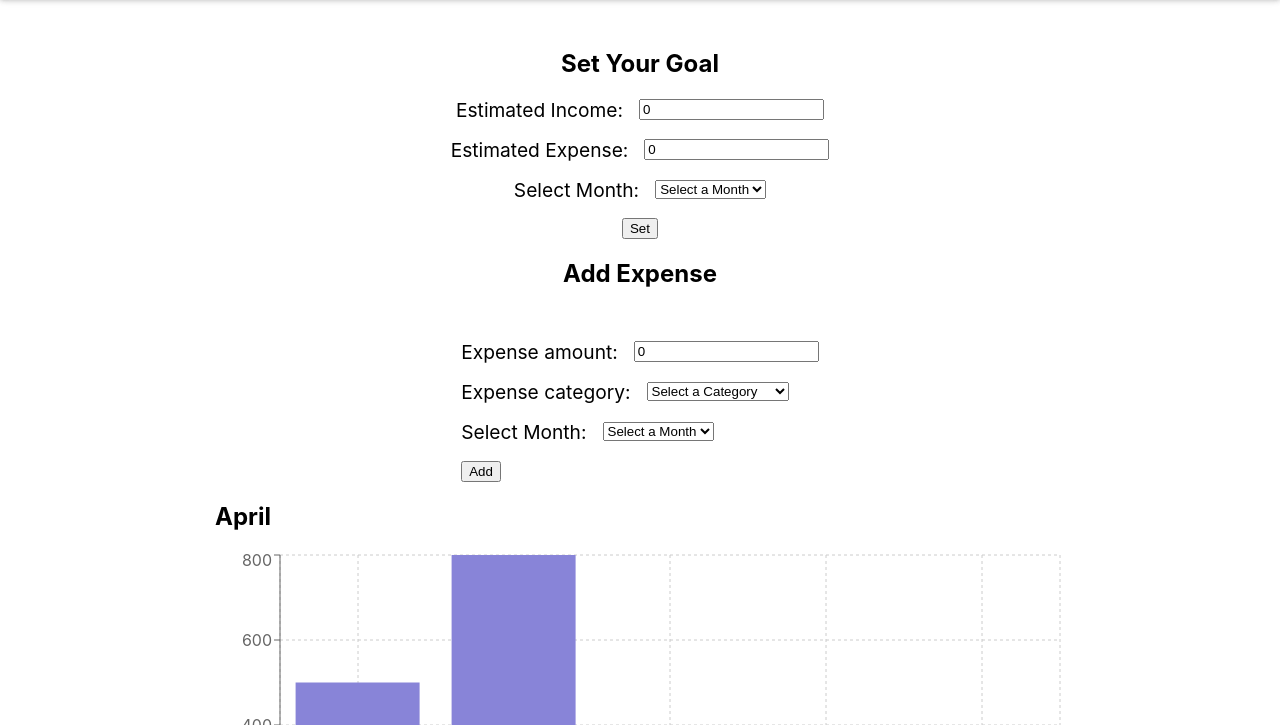
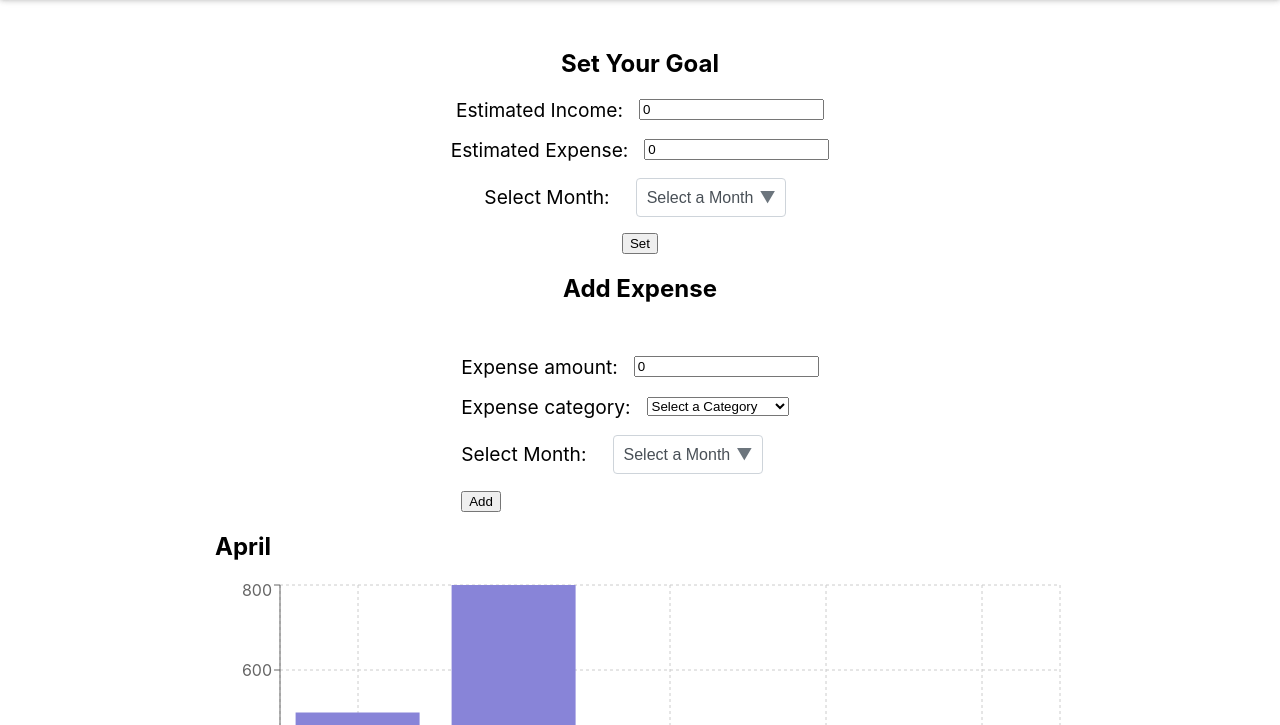
Before and after one commit to parth-paghdal-132/frugal-friend, a React app: page /Tracking in a window 1280 px wide. Shown: the part 75-800 px from the top of the page. Built offline with nearby package versions, Linux system fonts and the light colour scheme.

Commit message:
update css for button and dropdown menu

```diff
--- a/src/App.css
+++ b/src/App.css
@@ -28,3 +28,37 @@
     margin-right: 1rem;
     font-size: 1.2rem;
   }
+
+  .select-container {
+    position: relative;
+    width: 150px;
+    margin: 0 10px;
+  }
+
+  .select-container select {
+    display: block;
+    width: 100%;
+    padding: 10px;
+    border: 1px solid #ced4da;
+    border-radius: 4px;
+    background-color: white;
+    font-size: 16px;
+    color: #495057;
+    appearance: none;
+    outline: none;
+    cursor: pointer;
+  }
+
+  .select-container select::-ms-expand {
+    display: none;
+  }
+
+  .select-container::after {
+    content: '\25BC';
+    position: absolute;
+    top: 50%;
+    right: 10px;
+    transform: translateY(-50%);
+    color: #6c757d;
+    pointer-events: none;
+  }
--- a/src/Components/Tracking.js
+++ b/src/Components/Tracking.js
@@ -91,11 +91,10 @@ const Tracking = () => {
 
         <div className="form-input">
           <label htmlFor="month-selection">Select Month:</label>
-          <select
+          <div className="select-container"><select
             id="month-selection"
             value={selectedMonth}
-            onChange={handleMonthChange}
-          >
+            onChange={handleMonthChange}>
             <option value="">Select a Month</option>
             <option value="January">January</option>
             <option value="February">February</option>
@@ -110,6 +109,8 @@ const Tracking = () => {
             <option value="November">November</option>
             <option value="December">December</option>
           </select>
+          </div>
+
         </div>
 
         <button className="add-btn">Set</button>
@@ -141,7 +142,8 @@ const Tracking = () => {
         </div>
         <div className="form-input">
           <label htmlFor="month-selection">Select Month:</label>
-          <select
+          <div className="select-container">
+            <select
             id="month-selection"
             value={addExpenseMonth}
             onChange={handleAddMonthChange}
@@ -160,6 +162,8 @@ const Tracking = () => {
             <option value="November">November</option>
             <option value="December">December</option>
           </select>
+          </div>
+
         </div>
         <button className="add-btn">Add</button>
 
```
